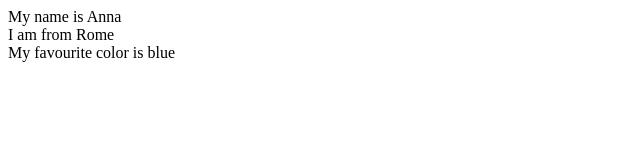
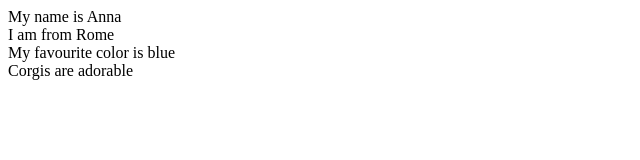
Before and after one commit to derpaloftet/git_lesson, a plain HTML site: page index.html in a window 1280 px wide. Shown: the whole page, without its empty margins (0-640 px from the left). Drawn offline with Linux system fonts and the light colour scheme.

Commit message:
added corgis

```diff
--- a/index.html
+++ b/index.html
@@ -2,3 +2,4 @@
 <div>I am from Rome</div>
 
 <div>My favourite color is blue</div>
+<div>Corgis are adorable</div>
```
